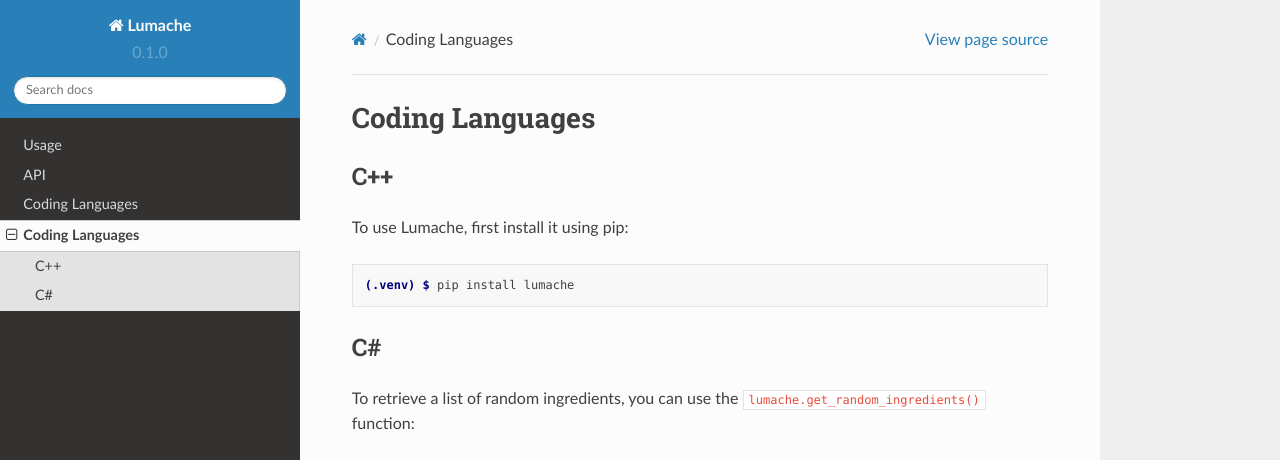
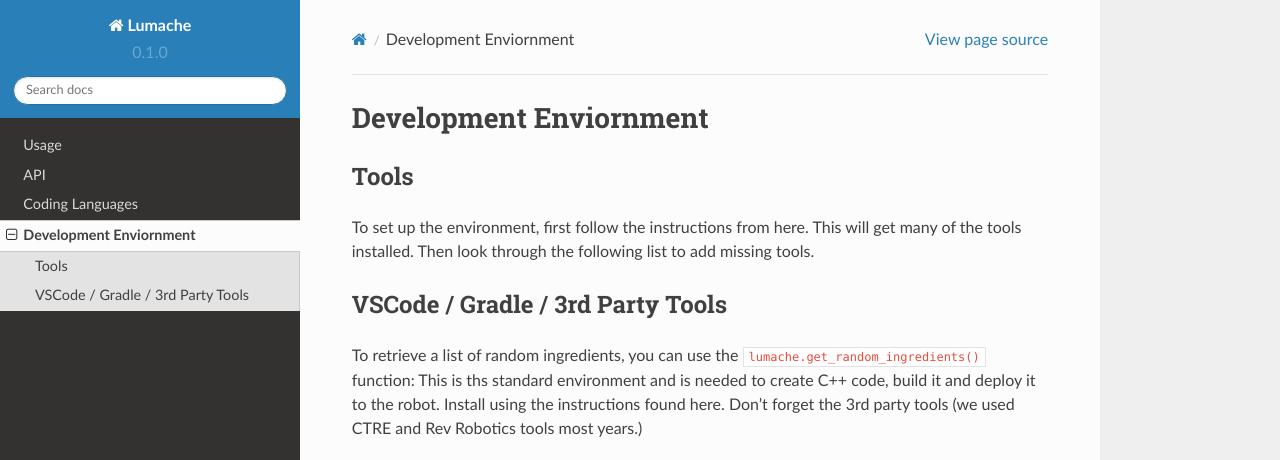
Before and after one commit to Team302/Team302Doco, a Sphinx documentation site: the page built from docs/source/devenv.rst, in a window 1280 px wide and 1095 px high. Shown: the top 460 px of the window. Built offline with Sphinx 7.4.7 and the Read the Docs theme 2.0.0, drawn with Linux system fonts in a browser that asks for light colours; some of the changed text lies outside the part shown; grey boxes are pictures that could not be loaded.

Commit message:
Update devenv.rst

```diff
--- a/docs/source/devenv.rst
+++ b/docs/source/devenv.rst
@@ -1,32 +1,21 @@
-Coding Languages
+Development Enviornment
 =========================
 
 .. _installation:
 
-C++
+Tools
 ------------
 
-To use Lumache, first install it using pip:
+To set up the environment, first follow the instructions from here. This will get many of the tools installed. Then look through the following list to add missing tools.
 
-.. code-block:: console
-
-   (.venv) $ pip install lumache
-
-C#
-----------------
+VSCode / Gradle / 3rd Party Tools
+----------------------------------
 
 To retrieve a list of random ingredients,
 you can use the ``lumache.get_random_ingredients()`` function:
+This is ths standard environment and is needed to create C++ code, build it and deploy it to the robot. Install using the instructions found here. Don't forget the 3rd party tools (we used CTRE and Rev Robotics tools most years.)
 
-.. autofunction:: lumache.get_random_ingredients
 
-The ``kind`` parameter should be either ``"meat"``, ``"fish"``,
-or ``"veggies"``. Otherwise, :py:func:`lumache.get_random_ingredients`
-will raise an exception.
-
-.. autoexception:: lumache.InvalidKindError
-
-For example:
 
 >>> import lumache
 >>> lumache.get_random_ingredients()
```
